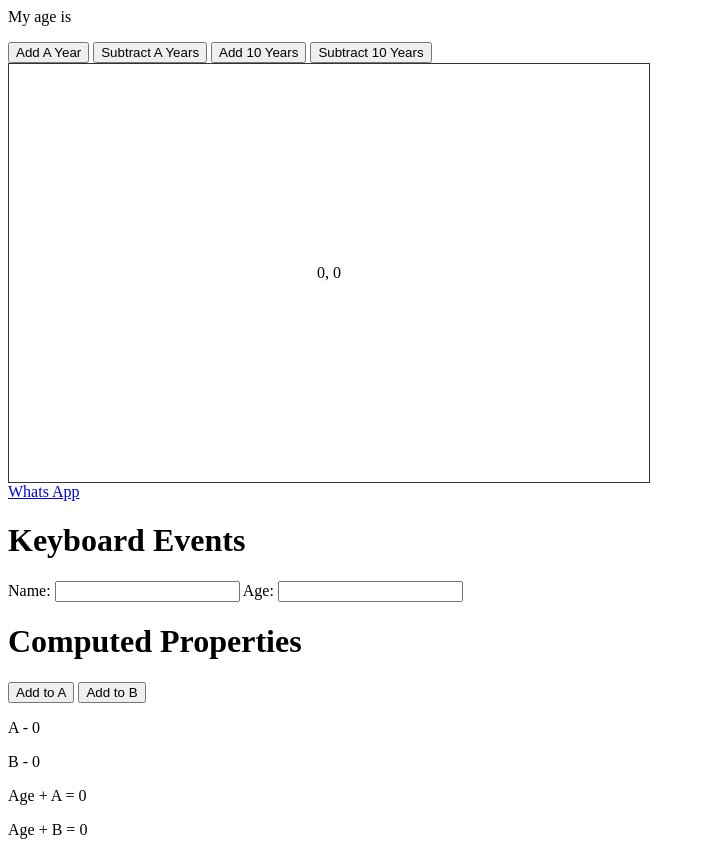
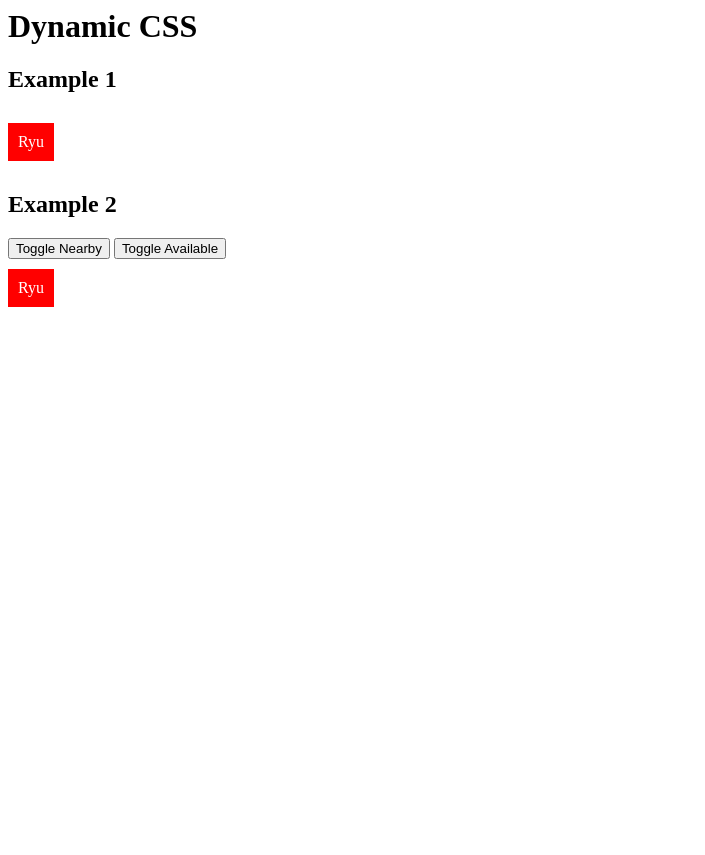
Before and after one commit to ibzaa1/vuejs-bootcamp-using-vanillajs, a plain HTML site: page index.html in a window 1280 px wide. Shown: the whole page, without its empty margins (0-705 px from the left). After the commit the page ends 800 px from the top, so only its background shows below. Drawn offline with nearby package versions, Linux system fonts and the light colour scheme.

Commit message:
ep10 - dynamic css

```diff
--- a/app.js
+++ b/app.js
@@ -1,43 +1,18 @@
 new Vue({
     el: '#vue-app',
     data: {
-        age: 25,
-        x: 0,
-        y: 0,
-        name: '',
-        age: '',
-        a: 0,
-        b: 0
+        available: false,
+        nearby: false
     },
     methods: {
-        add: function(inc){
-            this.age += inc;
-        },
-        subtract: function(dec) {
-            this.age -= dec;
-        },
-        updateXY: function() {
-            this.x = event.offsetX;
-            this.y = event.offsetY;
-        },
-        click: function() {
-            alert('You clicked me');
-        },
-        logName: function() {
-            console.log('you entered your name');
-        },
-        logAge: function() {
-            console.log('you entered your age');
-        }
+
     },
     computed: {
-        addToA: function () {
-            console.log('addTOa');
-            return this.a + this.age;
-        },
-        addToB: function () {
-            console.log('addTOb');
-            return this.b + this.age;
+        compClasses: function() {
+            return {
+                available: this.available,
+                nearby: this.nearby
+            }
         }
     }
 });
--- a/index.html
+++ b/index.html
@@ -8,29 +8,17 @@
 </head>
 <body>
     <div id="vue-app">
-        <p>My age is {{ age }}</p>
-        <button v-on:click.once="add(1)">Add A Year</button>
-        <button v-on:click="subtract(1)">Subtract A Years</button>
-        <button v-on:dblclick="add(10)">Add 10 Years</button>
-        <button v-on:dblclick="subtract(10)">Subtract 10 Years</button>
-        <div id="canvas" v-on:mousemove="updateXY">{{ x }}, {{ y }}</div>
-        <a v-on:click.prevent="click" href="https://www.whatsapp.com">Whats App</a>
-
-        <h1>Keyboard Events</h1>
-        <label>Name: </label>
-        <input type="text" v-model="name">
-        <span>{{ name }}</span>
-        <label>Age: </label>
-        <input type="text" v-model="age">
-        <span>{{ age }}</span>
-
-        <h1>Computed Properties</h1>
-        <button v-on:click="a++">Add to A</button>
-        <button v-on:click="b++">Add to B</button>
-        <p>A - {{ a }}</p>
-        <p>B - {{ b }}</p>
-        <p>Age + A = {{ addToA }}</p>
-        <p>Age + B = {{ addToB }}</p>
+        <h1>Dynamic CSS</h1>
+        <h2>Example 1</h2>
+        <div v-on:click="available = !available" v-bind:class="{available: available}">
+            <span>Ryu</span>
+        </div>
+        <h2>Example 2</h2>
+        <button v-on:click="nearby = !nearby">Toggle Nearby</button>
+        <button v-on:click="available = !available">Toggle Available</button>
+        <div v-bind:class="compClasses">
+            <span>Ryu</span>
+        </div>
     </div>
 
 
--- a/style.css
+++ b/style.css
@@ -1,6 +1,16 @@
-#canvas {
-    width: 600px;
-    padding: 200px 20px;
-    text-align: center;
-    border: 1px solid #333;
+span {
+    background: red;
+    display: inline-block;
+    padding: 10px;
+    color: #fff;
+    margin: 10px 0;
 }
+
+.available span {
+    background: green;
+}
+
+.nearby span:after {
+    content: "nearby";
+    margin-left: 10px;
+}
```
